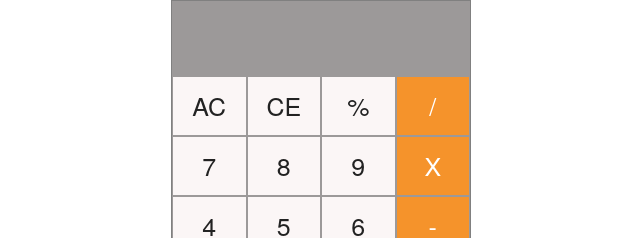
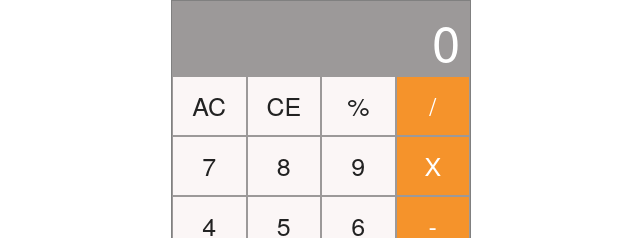
Before and after one commit to amandine-perichon/js-calculator, a plain HTML site: page index.html in a window 1280 px wide. Both pictures are taken after a click on the element "AC". Shown: the top 238 px of the page, 319-959 px from the left. Drawn offline with nearby package versions, Linux system fonts and the light colour scheme.

Commit message:
Add zero as initial display

```diff
--- a/calculator.js
+++ b/calculator.js
@@ -38,7 +38,7 @@ $(document).ready(function(){
   })
   $(".ac").click(function(){
     input = ""
-    display = ""
+    display = "0"
     $(".display").text(display)
   })
   $(".ce").click(function(){
--- a/index.html
+++ b/index.html
@@ -10,7 +10,7 @@
 </head>
 <body>
   <div class="container calculator">
-    <div class="row twelve columns display"></div>
+    <div class="row twelve columns display">0</div>
     <div class="row">
       <div class="three columns ac">AC</div>
       <div class="three columns ce">CE</div>
```
